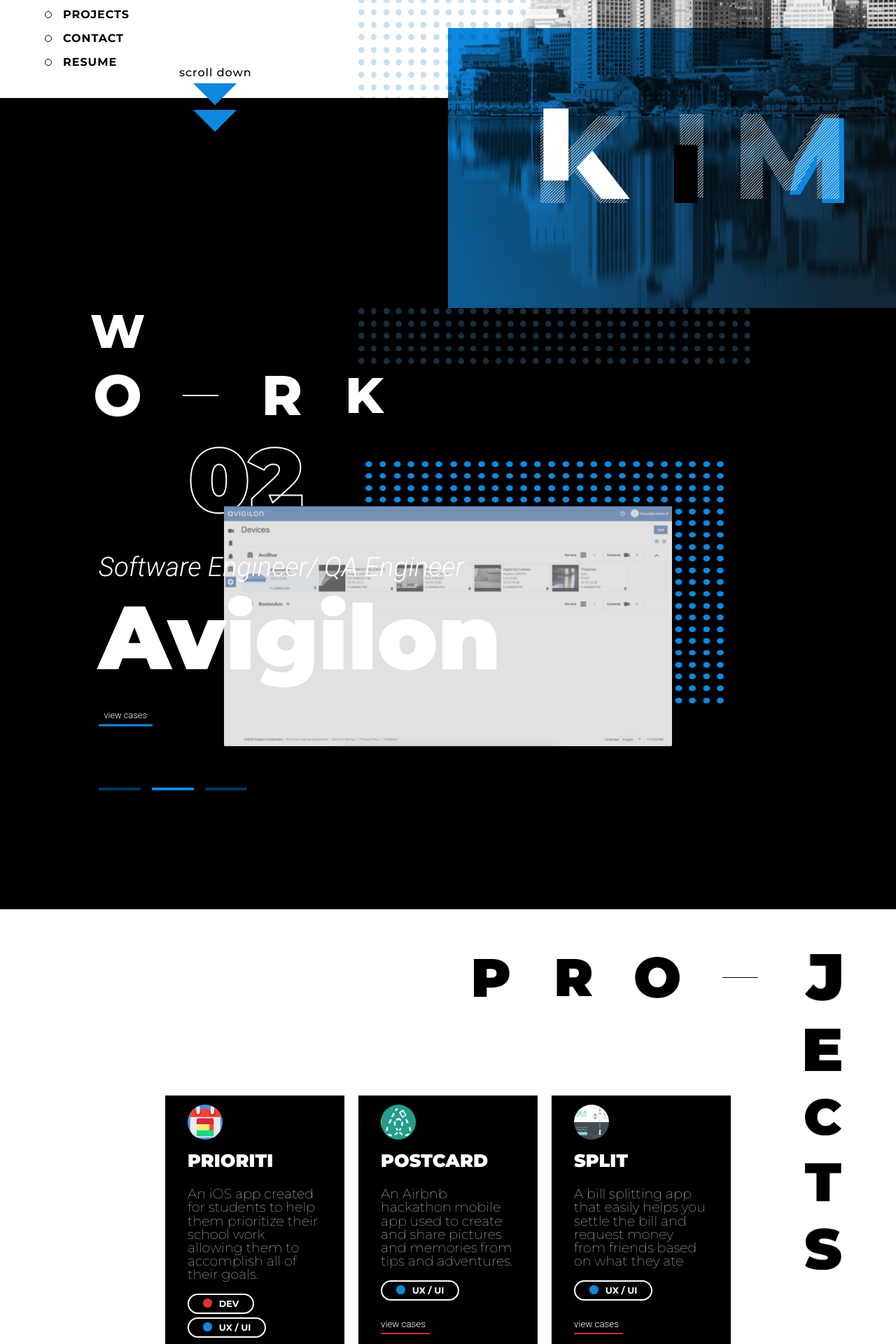
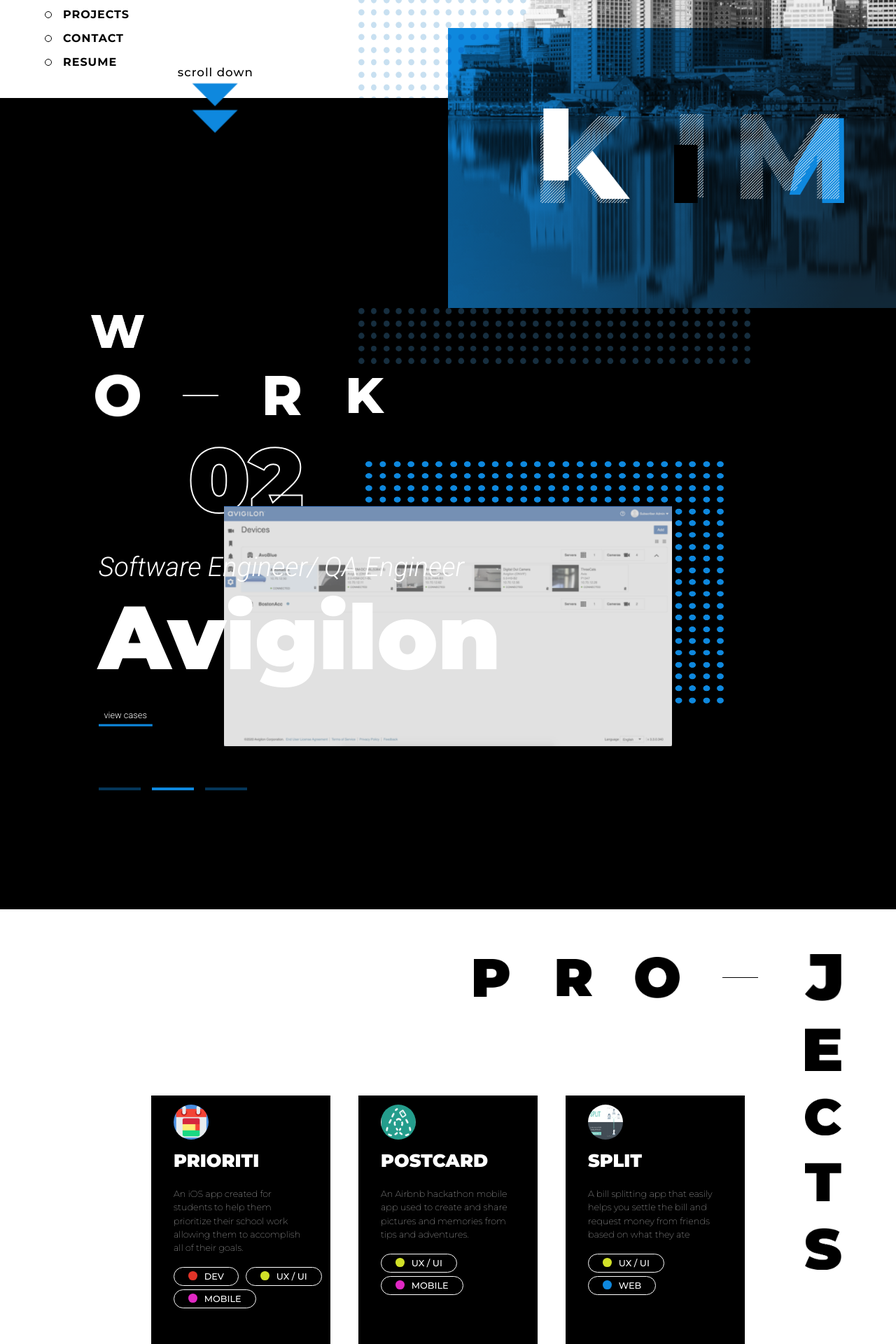
Before and after one commit to ericykim/portfolio-new, a React (Create React App) app: page / in a window 1280 px wide. Shown: the part 360-2280 px from the top of the page at 70% size. Built offline with nearby package versions, Linux system fonts and the light colour scheme.

Commit message:
front changes and animation

```diff
--- a/src/components/landingPage/landingPage.css
+++ b/src/components/landingPage/landingPage.css
@@ -11,6 +11,40 @@
     height: 100vh;
     background-color: white;
     overflow: hidden;
+}
+
+.pulse {
+    animation: pulse 1.5s infinite;
+    margin: 0 auto;
+    display: table;
+    margin-top: 50px;
+    animation-direction: alternate;
+    -webkit-animation-name: pulse;
+    animation-name: pulse;
+}
+
+@-webkit-keyframes pulse {
+    0% {
+        -webkit-transform: scale(1);
+    }
+    50% {
+        -webkit-transform: scale(1.1);
+    }
+    100% {
+        -webkit-transform: scale(1);
+    }
+}
+
+@keyframes pulse {
+    0% {
+        transform: scale(1);
+    }
+    50% {
+        transform: scale(1.1);
+    }
+    100% {
+        transform: scale(1);
+    }
 }
 
 @media only screen and (max-width: 1000px) {
@@ -65,7 +99,6 @@
     top: 20%;
     z-index: 5;
 }
-
 
 .boston {
     position: absolute;
@@ -271,8 +304,7 @@
     align-items: baseline;
     grid-template-columns: 10vw 10vw 10vw 5vw;
     justify-items: center;
-    grid-template-areas:
-        'k i-kim m'
+    grid-template-areas: 'k i-kim m';
 }
 
 .k-kim {
--- a/src/components/landingPage/landingPage.js
+++ b/src/components/landingPage/landingPage.js
@@ -51,9 +51,9 @@
     const scroll = () => {
         return (
             <div className={'scrollContainer'}>
-                <p className={'scroll'}> Scroll down</p>
-                <DownArrow className={'scroll'} />
-                <DownArrow className={'scroll'} />
+                <p className={'scroll pulse'}> Scroll down</p>
+                <DownArrow className={'scroll pulse'} />
+                <DownArrow className={'scroll pulse'} />
             </div>
         );
     };
--- a/src/components/projectPage/projectPage.css
+++ b/src/components/projectPage/projectPage.css
@@ -113,7 +113,7 @@
     top: -10px;
 }
 
-@media only screen and (max-width: 1000px) {
+@media only screen and (max-width: 1300px) {
     .projectCardBackground {
         position: relative;
         background-color: black;
@@ -125,13 +125,13 @@
     }
 }
 
-@media only screen and (min-width: 1000px) {
+@media only screen and (min-width: 1300px) {
     .projectCardBackground {
         position: relative;
         background-color: black;
         flex-basis: 33.33%;
         color: white;
-        height: 30vw;
+        height: 25vw;
         width: 20vw;
     }
 }
@@ -173,7 +173,7 @@
     font-family: Montserrat;
     font-style: normal;
     font-weight: 100;
-    font-size: 1.5vw;
+    font-size: 1vw;
     line-height: 1.5vw;
     padding: 2vw 2rem 0rem 2rem;
 }
@@ -216,7 +216,7 @@
 }
 
 .tag {
-    border: 2px solid white;
+    border: 1px solid white;
     border-radius: 20px;
     padding: 5px 20px 5px 20px;
     margin: 5px 10px 0px 0px;
@@ -229,7 +229,7 @@
 .tagName {
     font-family: Montserrat;
     font-style: normal;
-    font-weight: bold;
+    font-weight: 500;
     font-size: 1vw;
     white-space: nowrap;
     text-transform: uppercase;
--- a/src/components/projectPage/projectPage.js
+++ b/src/components/projectPage/projectPage.js
@@ -61,7 +61,7 @@
             'An iOS app created for students to help them prioritize their school work allowing them to accomplish all of their goals. ',
         position: 'UI & UX Designer',
         image: PrioritiImg,
-        tags: ['dev', 'UX / UI'],
+        tags: ['dev', 'UX / UI', 'Mobile'],
     },
     {
         num: '02',
@@ -70,7 +70,7 @@
             'An Airbnb hackathon mobile app used to create and share pictures and memories from tips and adventures. ',
         position: 'UI & UX Designer',
         image: PostcardImg,
-        tags: ['UX / UI'],
+        tags: ['UX / UI', 'Mobile'],
     },
     {
         num: '03',
@@ -79,7 +79,7 @@
             'A bill splitting app that easily helps you settle the bill and request money from friends based on what they ate ',
         position: 'UI & UX Designer',
         image: SplitImg,
-        tags: ['UX / UI'],
+        tags: ['UX / UI', 'Web'],
     },
     {
         num: '04',
@@ -101,7 +101,7 @@
     {
         num: '06',
         name: 'Design Book',
-        desc: 'Description about what you do idk something about the project make a good summary. ',
+        desc: 'A brochure to showcase the different arts that Northeastern offers.',
         position: 'UI & UX Designer',
         image: DesignbookImg,
         tags: ['design'],
@@ -119,15 +119,21 @@
                 return '#E13328';
             }
             case 'UX / UI': {
-                return '#0E88DE';
+                return '#D2E128';
             }
             case 'photography': {
                 return 'green';
             }
             case 'design': {
-                return 'white';
+                return '#FFCAB1';
             }
-        }
+            case 'Mobile': {
+                return '#E128C4'
+            }
+            case 'Web': {
+                return '#0E88DE'
+            }
+            }
     };
 
     const projectTags = (tags) => {
@@ -177,10 +183,10 @@
                                     <div className={'projectCardTitle'}> {project.name}</div>
                                     <div className={'projectCardDesc'}>{project.desc}</div>
                                     {projectTags(project.tags)}
-                                    <button className={'projectCardCaseButton'}>
+                                    {/* <button className={'projectCardCaseButton'}>
                                         {'View Cases'}
                                         <ButtonUnderline className={'projectCardCaseButtonUnderline'} />
-                                    </button>
+                                    </button> */}
                                 </div>
                             </div>
                         </div>
```
